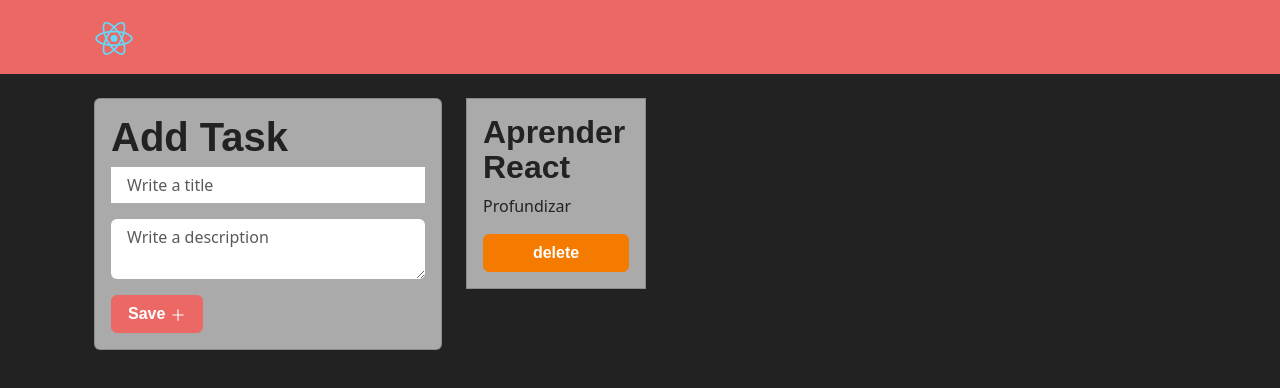
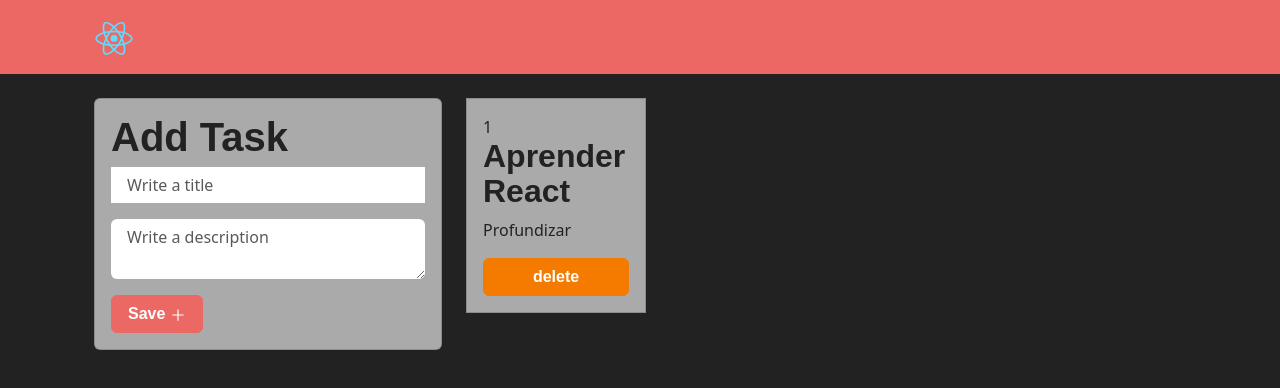
Before and after one commit to manzoDev/task-v.0.2, a React (Create React App) app: page / in a window 1280 px wide. Shown: the top 388 px of the page. Built offline with nearby package versions, Linux system fonts and the light colour scheme; a web font is replaced by a local one.

Commit message:
feat completed delete any task

```diff
--- a/src/App.tsx
+++ b/src/App.tsx
@@ -19,7 +19,15 @@ export function App({ title }: Props) {
     },
   ]);
 
-  const newAddTask = (task: Task) => setTasks([...tasks, task]);
+  const getCurrentTimestamp = (): number => new Date().getTime();
+
+  const newAddTask = (task: Task) =>
+    setTasks([
+      ...tasks,
+      { ...task, id: getCurrentTimestamp(), completed: false },
+    ]);
+
+  const deleteATask = (id:number) => setTasks(tasks.filter(task => task.id !== id));
 
   return (
     <div className="bg-dark text-white" style={{ height: "100vh" }}>
@@ -41,7 +49,7 @@ export function App({ title }: Props) {
 
           <div className="col-md-8">
             <div className="row">
-              <TaskList tasks={tasks} />
+              <TaskList tasks={tasks} deleteATask={deleteATask}/>
             </div>
           </div>
         </div>
--- a/src/components/TaskCard.tsx
+++ b/src/components/TaskCard.tsx
@@ -3,14 +3,16 @@ import { Task } from "../interfaces/Task.interface";
 
 interface Props {
   task: Task;
+  deleteATask: (id:number) => void;
 }
 
-export default function TaskCard({ task }: Props) {
+export default function TaskCard({ task, deleteATask }: Props) {
   return (
     <div className="card card-body bg-secondary rounded-0 text-dark">
+      <a>{task.id}</a>
       <h2>{task.title}</h2>
       <p>{task.description}</p>
-      <button className="btn btn-danger">
+      <button className="btn btn-danger" onClick={() => task.id && deleteATask(task.id)}>
         delete
       </button>
     </div>
--- a/src/components/TaskForm.tsx
+++ b/src/components/TaskForm.tsx
@@ -1,4 +1,4 @@
-import React, { ChangeEvent, FormEvent, useState } from "react";
+import React, { ChangeEvent, FormEvent, useRef, useState } from "react";
 import { AiOutlinePlus } from "react-icons/ai";
 import { Task } from "../interfaces/Task.interface";
 
@@ -8,11 +8,14 @@ interface Props {
 
 type HandleInputChange = ChangeEvent<HTMLInputElement | HTMLTextAreaElement>;
 
+const initialState = {
+  title: "",
+  description: ""
+}
+
 export default function TaskForm({newANewTask}: Props) {
-  const [task, setTask] = useState({
-    title: "",
-    description: "",
-  });
+  const [task, setTask] = useState(initialState);
+  const inputElement = useRef<HTMLInputElement>(null)
 
   const handleInputChange = ({
     target: { name, value },
@@ -22,7 +25,9 @@ export default function TaskForm({newANewTask}: Props) {
 
   const handleNewTask = (e: FormEvent<HTMLFormElement>) => {
     e.preventDefault();
-    newANewTask(task)
+    newANewTask(task);
+    setTask(initialState);
+    inputElement.current?.focus();
   }
 
   return (
@@ -37,6 +42,9 @@ export default function TaskForm({newANewTask}: Props) {
           placeholder="Write a title"
           className="form-control mb-3 rounded-0 shadow-none border-0"
           onChange={handleInputChange}
+          value={task.title}
+          autoFocus
+          ref={inputElement}
         />
 
         <textarea
@@ -45,6 +53,7 @@ export default function TaskForm({newANewTask}: Props) {
           placeholder="Write a description"
           className="form-control mb-3 shadow-none border-0"
           onChange={handleInputChange}
+          value={task.description}
         ></textarea>
 
         <button className="btn btn-primary ">
--- a/src/components/TaskList.tsx
+++ b/src/components/TaskList.tsx
@@ -3,15 +3,16 @@ import { Task } from "../interfaces/Task.interface";
 import TaskCard from "./TaskCard";
 
 interface Props {
-  tasks: Task[];
+  tasks: Task[],
+  deleteATask: (id: number) => void;
 }
 
-export default function TaskList({ tasks }: Props) {
+export default function TaskList({ tasks, deleteATask }: Props) {
   return (
     <div>
       {tasks.map((task) => (
-        <div className="col-md-3">
-          <TaskCard task={task} />
+        <div className="col-md-3 pb-2" key={task.id}>
+          <TaskCard task={task} deleteATask={deleteATask}/>
         </div>
       ))}
     </div>
```
